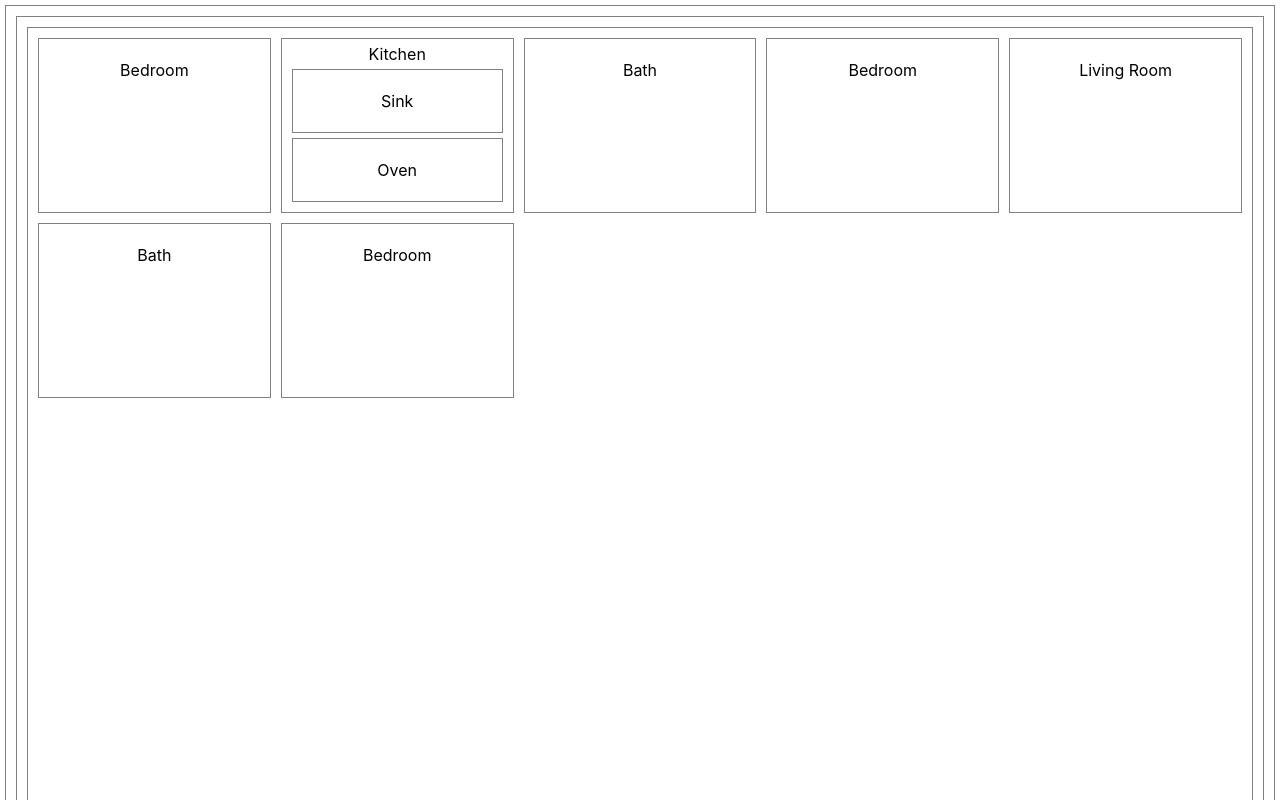
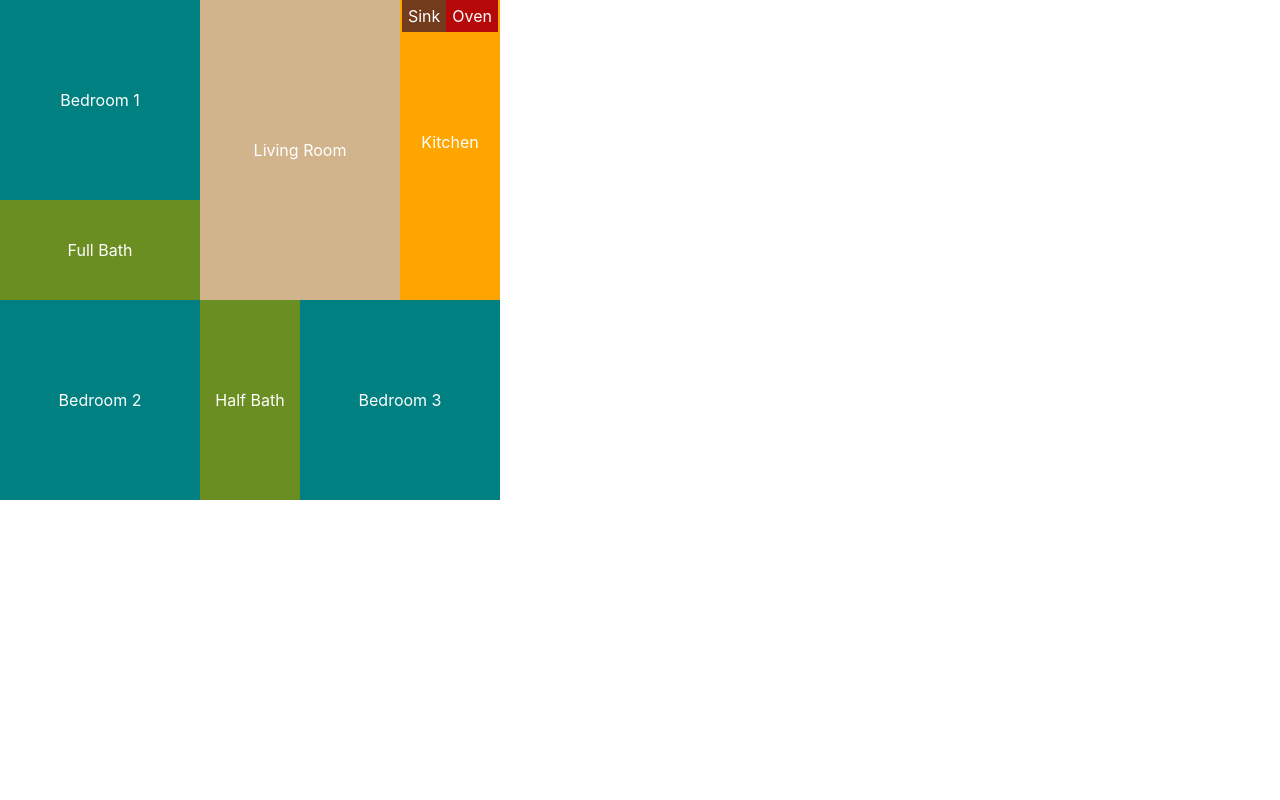
Before and after one commit to chess2022/react-floorplan, a React (Create React App) app: page / in a window 1280 px wide. Shown: the top 800 px of the page. Built offline with nearby package versions, Linux system fonts and the light colour scheme.

Commit message:
adds css styling to make a floorplan layout

```diff
--- a/src/App.css
+++ b/src/App.css
@@ -2,8 +2,8 @@
   text-align: center;
 }
 
-div {
+/* div {
   border: 1px solid grey;
   margin: 5px;
   padding: 5px;
-}
+} */
--- a/src/components/Floorplan.js
+++ b/src/components/Floorplan.js
@@ -8,13 +8,18 @@ import Bedroom from "./Bedroom";
 export default function Floorplan() {
   return (
     <div className="floorplan">
-      <Bedroom id="bed1" />
-      <Kitchen id="kitchen" />
-      <Bath id="fbath" />
-      <Bedroom id="bed2"/>
-      <LivingRoom id="living" />
-      <Bath id="hbath"/>
-      <Bedroom id="bed3"/>
+      <div id="bed1">Bedroom 1</div>
+      <div id="kitchen">
+        <div>
+          <Kitchen />
+        </div>
+        <div>Kitchen</div>
+      </div>
+      <div id="fbath">Full Bath</div>
+      <div id="bed2">Bedroom 2</div>
+      <div id="living">Living Room</div>
+      <div id="hbath">Half Bath</div>
+      <div id="bed3">Bedroom 3</div>
     </div>
   );
 }
--- a/src/components/Kitchen.js
+++ b/src/components/Kitchen.js
@@ -4,10 +4,15 @@ import Sink from "./Sink";
 
 export default function Kitchen() {
   return (
-    <div >
-        Kitchen
-        <Sink />
-        <Oven />
-    </div>
+    <>
+      <div className="appliances">
+        <div className="sink">
+          <Sink />
+        </div>
+        <div className="oven">
+          <Oven />
+        </div>
+      </div>
+    </>
   );
 }
--- a/src/components/Oven.js
+++ b/src/components/Oven.js
@@ -3,7 +3,7 @@ import React from "react";
 export default function Oven() {
   return (
     <div id="oven">
-      <p>Oven</p>
+      Oven
     </div>
   );
 }
--- a/src/components/Sink.js
+++ b/src/components/Sink.js
@@ -3,7 +3,7 @@ import React from "react";
 export default function Sink() {
   return (
     <div id="sink">
-      <p>Sink</p>
+      Sink
     </div>
   );
 }
--- a/src/components/floorplan.css
+++ b/src/components/floorplan.css
@@ -1,46 +1,85 @@
 .floorplan {
   display: grid;
-  grid-auto-rows: 1fr;
-  grid-auto-columns: 1fr;
+  grid-auto-rows: 100px;
+  grid-auto-columns: 100px;
   grid-template-areas:
     "bed1 bed1 living living kitchen"
     "bed1 bed1 living living kitchen"
     "fbath fbath living living kitchen"
     "bed2 bed2 hbath bed3 bed3"
     "bed2 bed2 hbath bed3 bed3";
+  color: white;
 }
 
 .floorplan > #bed1 {
+  display: flex;
   grid-area: bed1;
   background-color: teal;
-}
+  justify-content: center;
+  align-items: center;}
 
 .floorplan > #bed2 {
+  display: flex;
   grid-area: bed2;
   background-color: teal;
-}
+  justify-content: center;
+  align-items: center;}
 
 .floorplan > #bed3 {
+  display: flex;
   grid-area: bed3;
   background-color: teal;
-}
+  justify-content: center;
+  align-items: center;}
 
 .floorplan > #living {
+  display: flex;
   grid-area: living;
   background-color: tan;
-}
+  justify-content: center;
+  align-items: center;}
 
 .floorplan > #kitchen {
+  display: flex;
+  flex-direction: column;
   grid-area: kitchen;
   background-color: orange;
+  justify-content: flex-start;
+  align-items: center;
+  gap: 100px;
 }
 
 .floorplan > #fbath {
+  display: flex;
   grid-area: fbath;
-  background-color: green;
+  background-color: olivedrab;
+  justify-content: center;
+  align-items: center;}
+
+.floorplan > #hbath {
+  display: flex;
+  grid-area: hbath;
+  background-color: olivedrab;
+  justify-content: center;
+  align-items: center;
 }
 
-.floorplan > #hbath {
-  grid-area: hbath;
-  background-color: green;
+.appliances {
+  display: flex;
+  justify-content: space-between;
 }
+
+.oven, .sink {
+  flex-grow: 1;
+  /* border: 1pt solid; */
+  padding: 6px;
+  height: 20px;
+}
+
+.oven {
+  background-color: rgb(181, 9, 9);
+}
+
+.sink {
+  background-color: rgb(113, 59, 28);
+}
```
